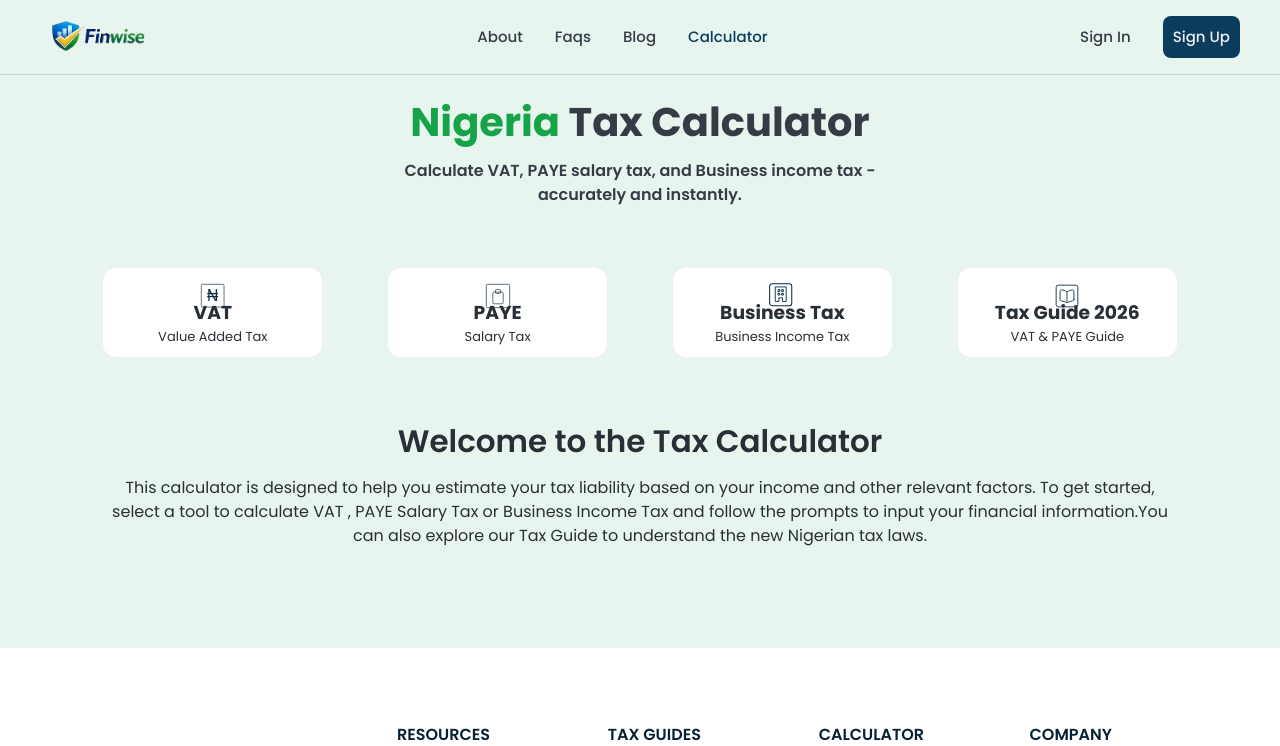
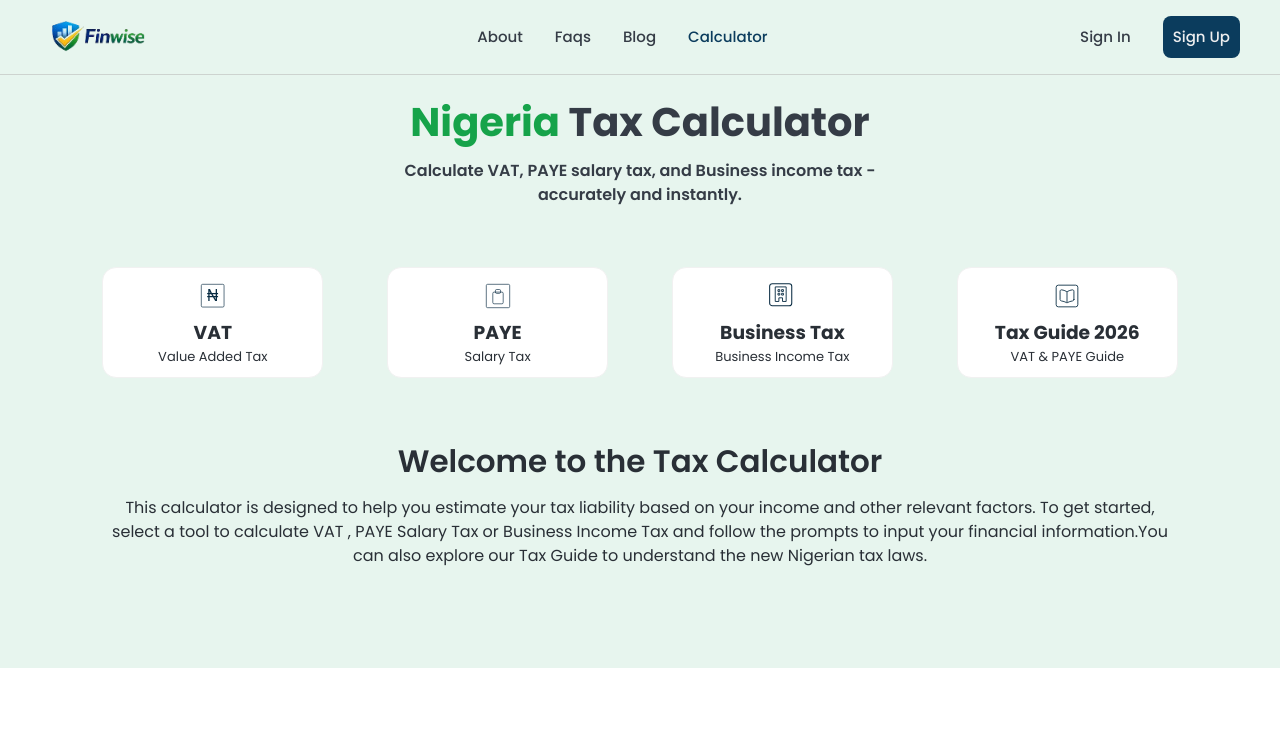
Before and after one commit to Favy-12-code/finwise-tax, a React (Vite) app: page /calculator in a window 1280 px wide. Shown: the top 746 px of the page. Built offline with nearby package versions, Linux system fonts and the light colour scheme; no server answers.

Commit message:
newChanging

```diff
--- a/src/styles/calculator.css
+++ b/src/styles/calculator.css
@@ -61,7 +61,7 @@
   display: flex;
   align-items: center;
   justify-content: center;
-  margin-bottom: -10px;
+  margin-bottom: 10px;
   margin-top: 5px;
 }
 
```
